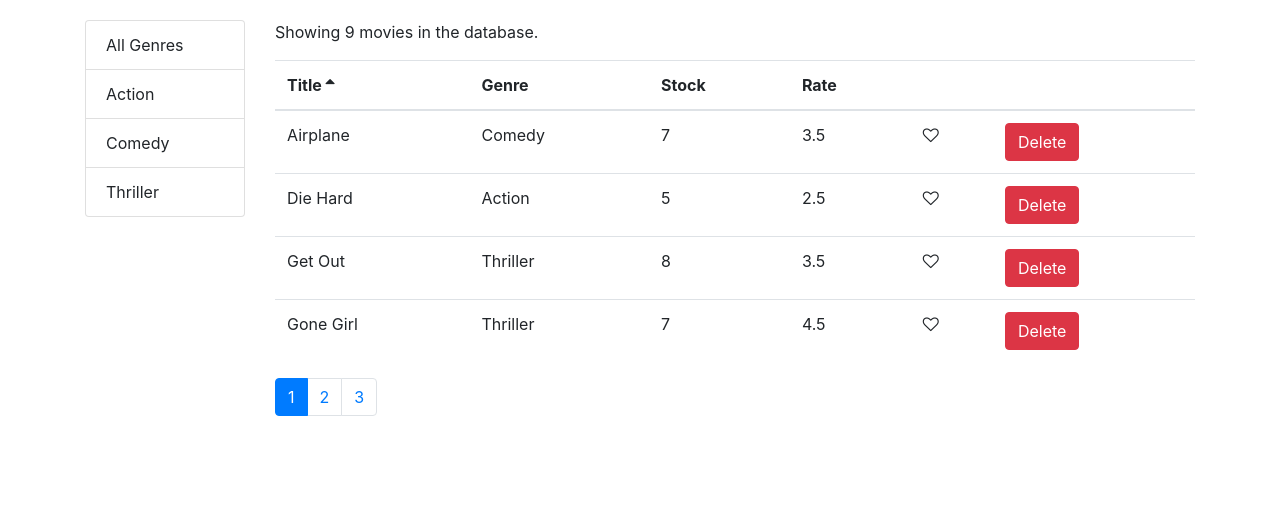
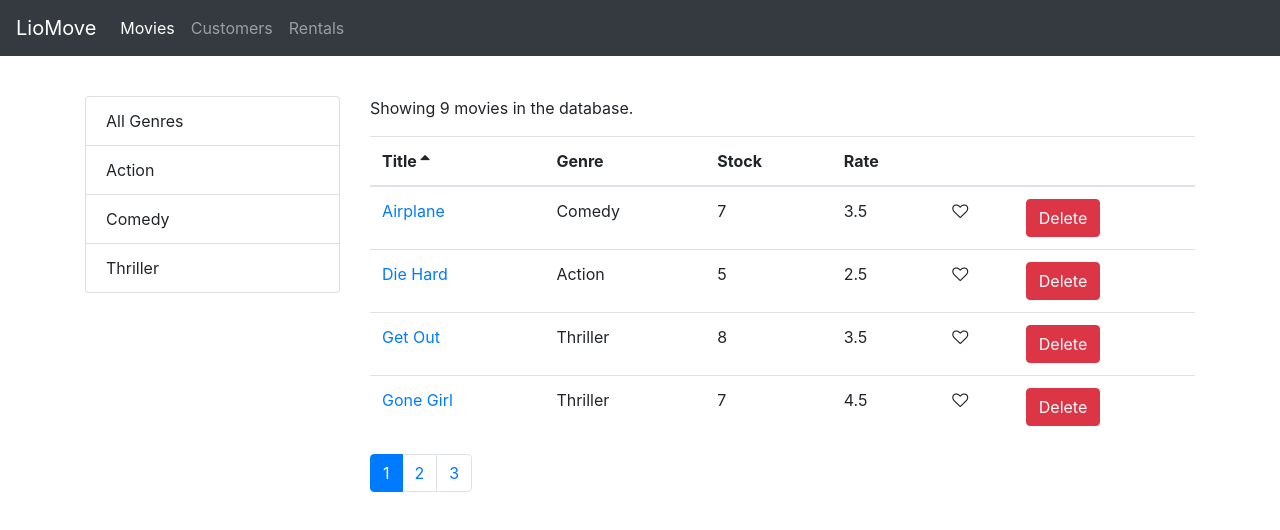
Before and after one commit to rynsahu/Movie-App, a React (Create React App) app: page /movies in a window 1280 px wide. Shown: the top 530 px of the page. Built offline with nearby package versions, Linux system fonts and the light colour scheme.

Commit message:
Routes added

```diff
--- a/package.json
+++ b/package.json
@@ -9,6 +9,7 @@
     "prop-types": "^15.7.2",
     "react": "^16.9.0",
     "react-dom": "^16.9.0",
+    "react-router-dom": "^5.0.1",
     "react-scripts": "3.1.1"
   },
   "scripts": {
--- a/src/App.js
+++ b/src/App.js
@@ -1,12 +1,29 @@
 import React from 'react';
 import './App.css';
+import { Route, Switch, Redirect } from 'react-router-dom'
+import NavBar from './components/navBar';
 import Movie from './components/movies';
+import Customer from './components/customers';
+import Rental from './components/rentals';
+import NotFound from './components/notFound';
+import MovieDescription from './components/movieForm'
 
 const App = () => {
   return (
-    <main className="container">
-      <Movie />
-    </main>
+    <React.Fragment>
+      <NavBar />
+      <main className="container">
+        <Switch>
+          <Route path="/movies" exact component={Movie} />
+          <Route path="/customers" component={Customer} />
+          <Route path="/rentals" component={Rental} />
+          <Route path="/movies/:id" exact component={MovieDescription} />
+          <Route path="/not-found" component={NotFound}/>
+          <Redirect from="/" exact to="/movies" />
+          <Redirect to="/not-found" />
+        </Switch>
+      </main>
+    </React.Fragment>
   );
 }
 
--- /dev/null
+++ b/src/components/customers.jsx
@@ -0,0 +1,9 @@
+import React, { Component } from 'react';
+
+class Customer extends Component {
+    render() {
+        return <h1>Customer</h1>
+    }
+}
+
+export default Customer;
--- /dev/null
+++ b/src/components/movieForm.jsx
@@ -0,0 +1,13 @@
+import React from 'react';
+
+
+const MovieDescription = ({ match, history }) => {
+    return(
+        <div>
+            <h1>Movie Form {match.params.id}</h1>
+            <button className="btn btn-primary" onClick={() => history.push('/movies')}>Save</button>
+        </div>
+    );
+}
+
+export default MovieDescription;
--- a/src/components/movies.jsx
+++ b/src/components/movies.jsx
@@ -67,7 +67,7 @@ class Movie extends Component {
 
     return (
       <div className="row">
-        <div className="col-xl-2 col-lg-2 col-md-2 col-sm-12">
+        <div className="col-xl-3 col-lg-3 col-md-3 col-sm-12">
           <ListGroup
             items={genres}
             onItemSelect={this.handleGenreSelect}
--- a/src/components/moviesTable.jsx
+++ b/src/components/moviesTable.jsx
@@ -1,10 +1,11 @@
 import React, { Component } from "react";
 import Like from './common/like';
 import Table from './common/table';
+import { Link } from 'react-router-dom'
 
 class MoviesTable extends Component {
     columns = [
-        { lable: 'Title', path: 'title' },
+        { lable: 'Title', path: 'title', content: movie => <Link to={`/movies/${movie._id}`}>{movie.title}</Link> },
         { lable: 'Genre', path: 'genre.name' },
         { lable: 'Stock', path: 'numberInStock' },
         { lable: 'Rate', path: 'dailyRentalRate' },
--- /dev/null
+++ b/src/components/navBar.jsx
@@ -0,0 +1,28 @@
+import React from 'react';
+import { NavLink, Link } from 'react-router-dom'
+
+const NavBar = () => {
+    return(
+        <nav className="navbar navbar-expand-lg navbar-dark bg-dark NavBar">
+            <Link className="navbar-brand" to="/">LioMove</Link>
+            <button className="navbar-toggler" type="button" data-toggle="collapse" data-target="#navbarNav" aria-controls="navbarNav" aria-expanded="false" aria-label="Toggle navigation">
+                <span className="navbar-toggler-icon"></span>
+            </button>
+            <div className="collapse navbar-collapse" id="navbarNav">
+                <ul className="navbar-nav">
+                    <li className="nav-item">
+                        <NavLink className="nav-link" to="/movies">Movies</NavLink>
+                    </li>
+                    <li className="nav-item">
+                        <NavLink className="nav-link" to="/customers">Customers</NavLink>
+                    </li>
+                    <li className="nav-item">
+                        <NavLink className="nav-link" to="/rentals">Rentals</NavLink>
+                    </li>
+                </ul>
+            </div>
+        </nav>
+    );
+}
+
+export default NavBar;
--- /dev/null
+++ b/src/components/notFound.jsx
@@ -0,0 +1,9 @@
+import React, { Component } from 'react';
+
+class NotFound extends Component {
+    render() {
+        return <h1>Opps, page not found!</h1>
+    }
+}
+
+export default NotFound;
--- /dev/null
+++ b/src/components/rentals.jsx
@@ -0,0 +1,9 @@
+import React, { Component } from 'react';
+
+class Rental extends Component {
+    render() {
+        return <h1>Rentals</h1>
+    }
+}
+
+export default Rental;
--- a/src/index.css
+++ b/src/index.css
@@ -5,7 +5,11 @@ body {
     sans-serif;
   -webkit-font-smoothing: antialiased;
   -moz-osx-font-smoothing: grayscale;
-  padding: 20px;
+  padding: 0;
+}
+
+.NavBar{
+  margin-bottom: 2.5rem;
 }
 
 .clickable {
--- a/src/index.js
+++ b/src/index.js
@@ -1,12 +1,13 @@
 import React from 'react';
 import ReactDOM from 'react-dom';
+import { BrowserRouter as Router } from 'react-router-dom'
 import './index.css';
 import App from './App';
 import * as serviceWorker from './serviceWorker';
 import 'bootstrap/dist/css/bootstrap.css';
 import 'font-awesome/css/font-awesome.css';
 
-ReactDOM.render(<App />, document.getElementById('root'));
+ReactDOM.render(<Router><App /></Router>, document.getElementById('root'));
 
 // If you want your app to work offline and load faster, you can change
 // unregister() to register() below. Note this comes with some pitfalls.
```
Also changed, not shown: 1 other file (tests, documents, lock files or other folders).
